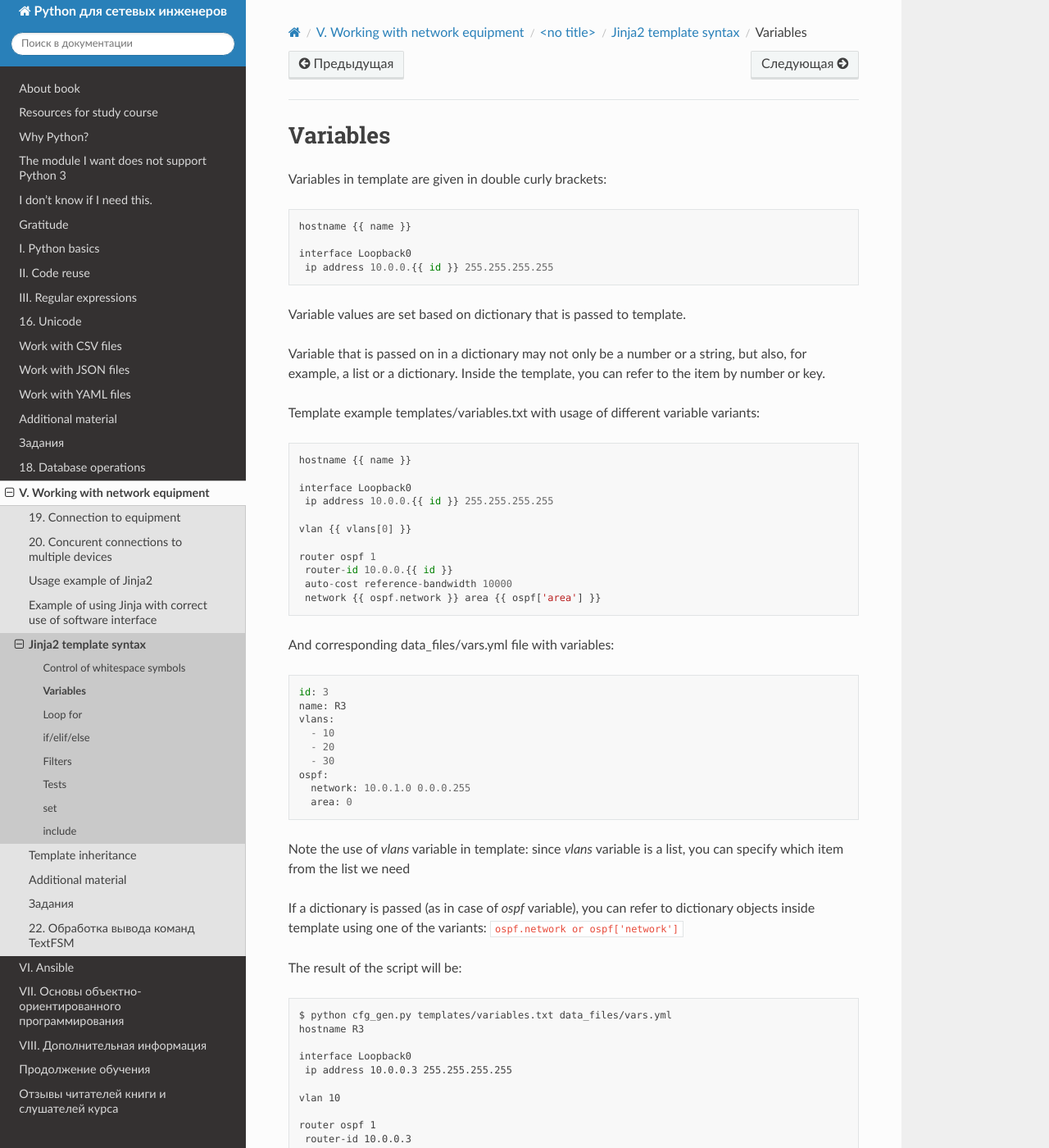
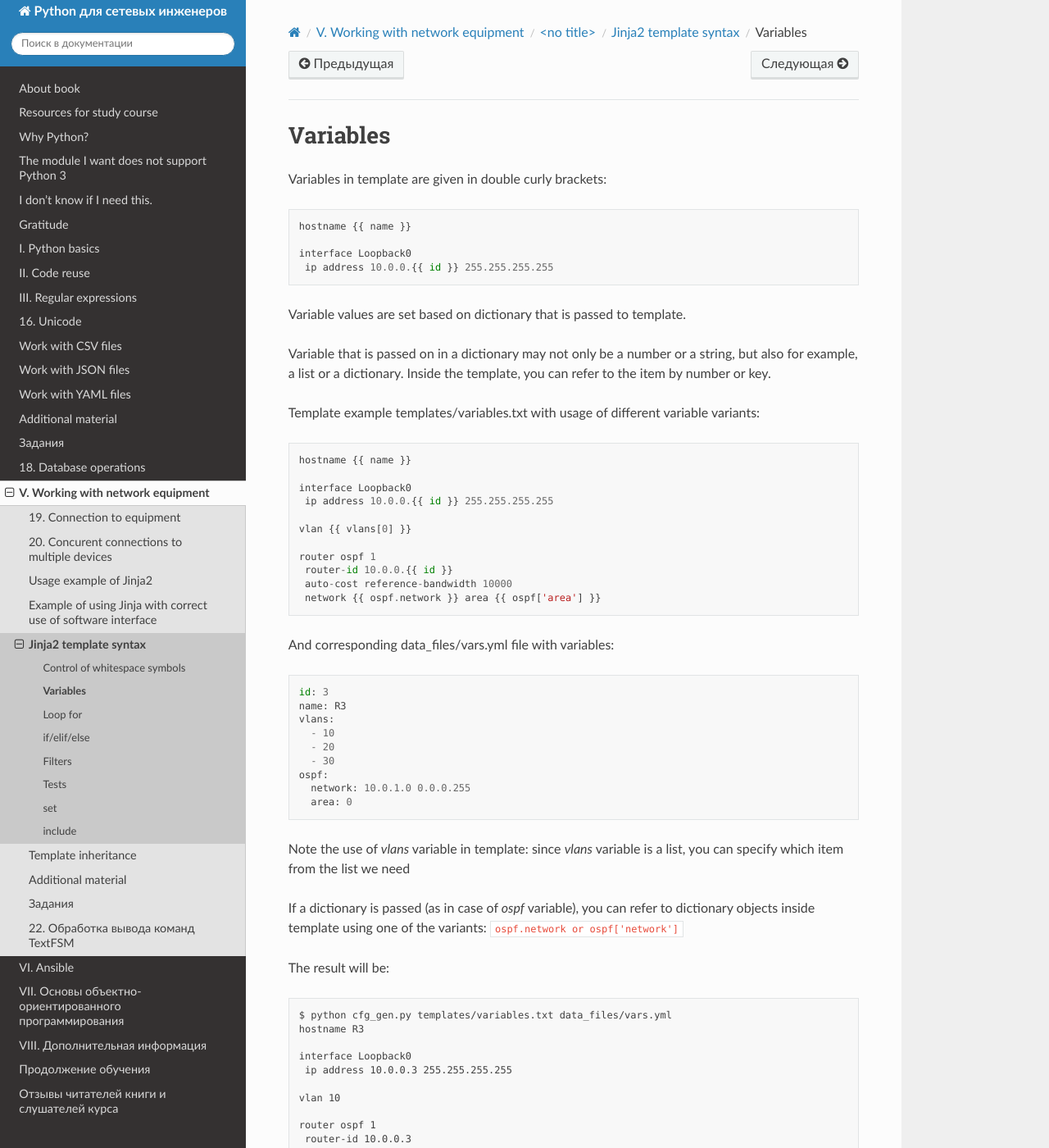
Before and after one commit to Aidar5/nattoeng, a Sphinx documentation site: the page built from docs/source/book/21_jinja2/3a_syntax_variables.rst, in a window 1280 px wide and 1400 px high. Shown: the whole window at 82% size. Built offline with Sphinx 7.4.7 and the Read the Docs theme 2.0.0, drawn with Linux system fonts in a browser that asks for light colours; pages that are not in the unit, such as notebooks, are missing from menus.

Commit message:
Update 3a_syntax_variables.rst

```diff
--- a/docs/source/book/21_jinja2/3a_syntax_variables.rst
+++ b/docs/source/book/21_jinja2/3a_syntax_variables.rst
@@ -12,7 +12,7 @@ Variables in template are given in double curly brackets:
 
 Variable values are set based on dictionary that is passed to template.
 
-Variable that is passed on in a dictionary may not only be a number or a string, but also, for example, a list or a dictionary. Inside the template, you can refer to the item by number or key.
+Variable that is passed on in a dictionary may not only be a number or a string, but also for example, a list or a dictionary. Inside the template, you can refer to the item by number or key.
 
 Template example templates/variables.txt with usage of different variable variants:
 
@@ -48,7 +48,7 @@ Note the use of *vlans* variable in template: since *vlans* variable is a list,
 
 If a dictionary is passed (as in case of  *ospf* variable), you can refer to dictionary objects inside template using one of the variants:  ``ospf.network or ospf['network']``
 
-The result of the script will be:
+The result will be:
 
 ::
 
```
